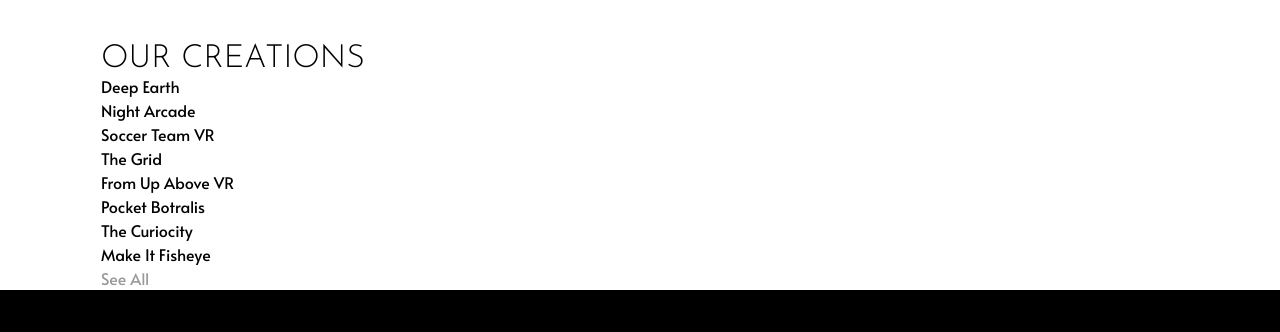
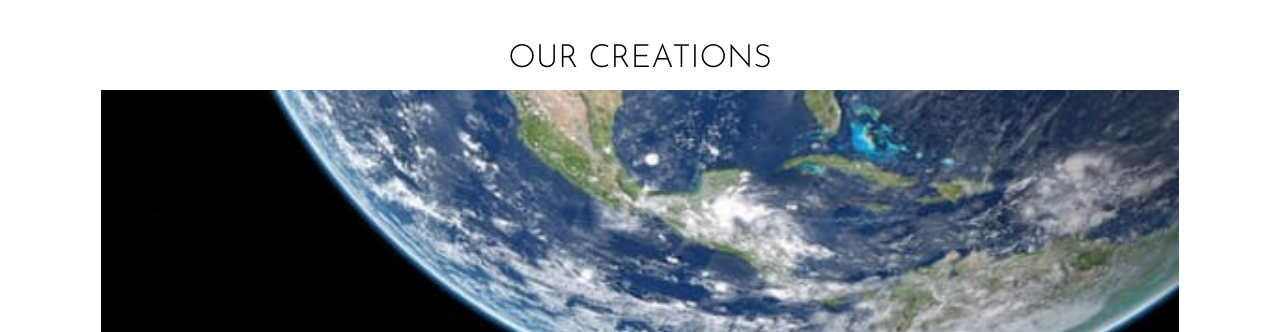
Before and after one commit to davinaleong/fem-loopstudios-landing-page, a website built with Vite: page index.html in a window 1280 px wide. Shown: the part 1431-1763 px from the top of the page. Built offline with nearby package versions, Linux system fonts and the light colour scheme.

Commit message:
Styled creation button

```diff
--- a/index.html
+++ b/index.html
@@ -115,35 +115,88 @@
         </div>
       </section>
 
-      <section class="creations">
-        <div class="container">
-          <h2 class="ff-heading tt-uppercase fs-700 lh-200">Our creations</h2>
+      <section class="creations | pb-600">
+        <div class="container creations-grid">
+          <h2 class="creations-heading ff-heading tt-uppercase fs-700 lh-200">
+            Our creations
+          </h2>
 
           <div class="creation-grid">
-            <div class="creation-cell" data-cell="Deep earth">Deep Earth</div>
-            <div class="creation-cell" data-cell="Night Arcade">
-              Night Arcade
+            <div class="creation-cell | bg-full p-300" data-cell="Deep Earth">
+              <div
+                class="creation-text | text-neutral-100 tt-uppercase fs-700 ff-heading lh-200"
+              >
+                Deep<br />Earth
+              </div>
             </div>
-            <div class="creation-cell" data-cell="Soccer Team VR">
-              Soccer Team VR
+            <div class="creation-cell | bg-full p-300" data-cell="Night Arcade">
+              <div
+                class="creation-text | text-neutral-100 tt-uppercase fs-700 ff-heading lh-200"
+              >
+                Night<br />Arcade
+              </div>
             </div>
-            <div class="creation-cell" data-cell="The Grid">The Grid</div>
-            <div class="creation-cell" data-cell="From Up Above VR">
-              From Up Above VR
+            <div
+              class="creation-cell | bg-full p-300"
+              data-cell="Soccer Team VR"
+            >
+              <div
+                class="creation-text | text-neutral-100 tt-uppercase fs-700 ff-heading lh-200"
+              >
+                Soccer<br />Team VR
+              </div>
             </div>
-            <div class="creation-cell" data-cell="Pocket Botralis">
-              Pocket Botralis
+            <div class="creation-cell | bg-full p-300" data-cell="The Grid">
+              <div
+                class="creation-text | text-neutral-100 tt-uppercase fs-700 ff-heading lh-200"
+              >
+                The<br />Grid
+              </div>
             </div>
-            <div class="creation-cell" data-cell="The Curiocity">
-              The Curiocity
+            <div
+              class="creation-cell | bg-full p-300"
+              data-cell="From Up Above VR"
+            >
+              <div
+                class="creation-text | text-neutral-100 tt-uppercase fs-700 ff-heading lh-200"
+              >
+                From Up<br />Above VR
+              </div>
             </div>
-            <div class="creation-cell" data-cell="Make It Fisheye">
-              Make It Fisheye
+            <div
+              class="creation-cell | bg-full p-300"
+              data-cell="Pocket Botralis"
+            >
+              <div
+                class="creation-text | text-neutral-100 tt-uppercase fs-700 ff-heading lh-200"
+              >
+                Pocket<br />Botralis
+              </div>
+            </div>
+            <div
+              class="creation-cell | bg-full p-300"
+              data-cell="The Curiocity"
+            >
+              <div
+                class="creation-text | text-neutral-100 tt-uppercase fs-700 ff-heading lh-200"
+              >
+                The<br />Curiocity
+              </div>
+            </div>
+            <div
+              class="creation-cell | bg-full p-300"
+              data-cell="Make It Fisheye"
+            >
+              <div
+                class="creation-text | text-neutral-100 tt-uppercase fs-700 ff-heading lh-200"
+              >
+                Make It<br />Fisheye
+              </div>
             </div>
           </div>
 
-          <div>
-            <a href="#" class="btn btn-primary">See All</a>
+          <div class="creations-btn-container">
+            <a href="#" class="btn btn-creation">See All</a>
           </div>
         </div>
       </section>
--- a/styles/main.css
+++ b/styles/main.css
@@ -165,12 +165,27 @@ a:where(:hover, :focus, :focus-visible) {
 }
 
 .btn {
-  --btn-padding: var(--size-200);
+  --btn-clr: var(--clr-neutral-100);
+  --btn-bg-clr: var(--clr-neutral-900);
+  --btn-border-clr: var(--clr-neutral-900);
+
+  --btn-hover-clr: var(--clr-neutral-100);
+  --btn-bg-hover-clr: var(--clr-neutral-900);
+
+  --btn-padding: var(--size-200) var(--size-400);
 
   display: inline-flex;
-  border: none;
   align-items: center;
   justify-items: center;
+  color: var(--btn-clr);
+  background-color: var(--btn-bg-clr);
+  border: thin solid var(--btn-border-clr);
+  padding: var(--btn-padding);
+}
+
+.btn:where(:hover, :focus, :focus-visible) {
+  color: var(--btn-hover-clr);
+  background-color: var(--btn-bg-hover-clr);
 }
 
 /** Content - Primary Header **/
@@ -407,6 +422,77 @@ a:where(:hover, :focus, :focus-visible) {
 }
 
 /** Content - Creations Section **/
+.creations-grid {
+  display: grid;
+  grid-template-rows: repeat(3, max-content);
+}
+
+.creations-heading {
+  text-align: center;
+  margin-bottom: var(--size-400);
+}
+
+.creation-grid {
+  display: grid;
+  grid-template-rows: repeat(8, 35vw);
+  gap: var(--size-400);
+}
+
+.creation-cell {
+  display: grid;
+  width: 100%;
+  height: 100%;
+  align-items: end;
+  justify-items: start;
+}
+
+.creation-cell[data-cell="Deep Earth"] {
+  background-image: url(./../images/mobile/image-deep-earth.jpg);
+}
+
+.creation-cell[data-cell="Night Arcade"] {
+  background-image: url(./../images/mobile/image-night-arcade.jpg);
+}
+
+.creation-cell[data-cell="Soccer Team VR"] {
+  background-image: url(./../images/mobile/image-soccer-team.jpg);
+}
+
+.creation-cell[data-cell="The Grid"] {
+  background-image: url(./../images/mobile/image-grid.jpg);
+}
+
+.creation-cell[data-cell="From Up Above VR"] {
+  background-image: url(./../images/mobile/image-from-above.jpg);
+}
+
+.creation-cell[data-cell="Pocket Botralis"] {
+  background-image: url(./../images/mobile/image-pocket-borealis.jpg);
+}
+
+.creation-cell[data-cell="The Curiocity"] {
+  background-image: url(./../images/mobile/image-curiosity.jpg);
+}
+
+.creation-cell[data-cell="Make It Fisheye"] {
+  background-image: url(./../images/mobile/image-fisheye.jpg);
+}
+
+.creations-btn-container {
+  display: grid;
+  justify-items: center;
+  margin-top: var(--size-600);
+}
+
+.btn-creation {
+  --btn-clr: var(--clr-neutral-900);
+  --btn-bg-clr: var(--clr-neutral-100);
+  --btn-border-clr: var(--clr-neutral-900);
+  --btn-padding: var(--size-200) var(--size-600);
+
+  text-transform: uppercase;
+  letter-spacing: 0.3em;
+}
 
 /** Content - End **/
 
```
